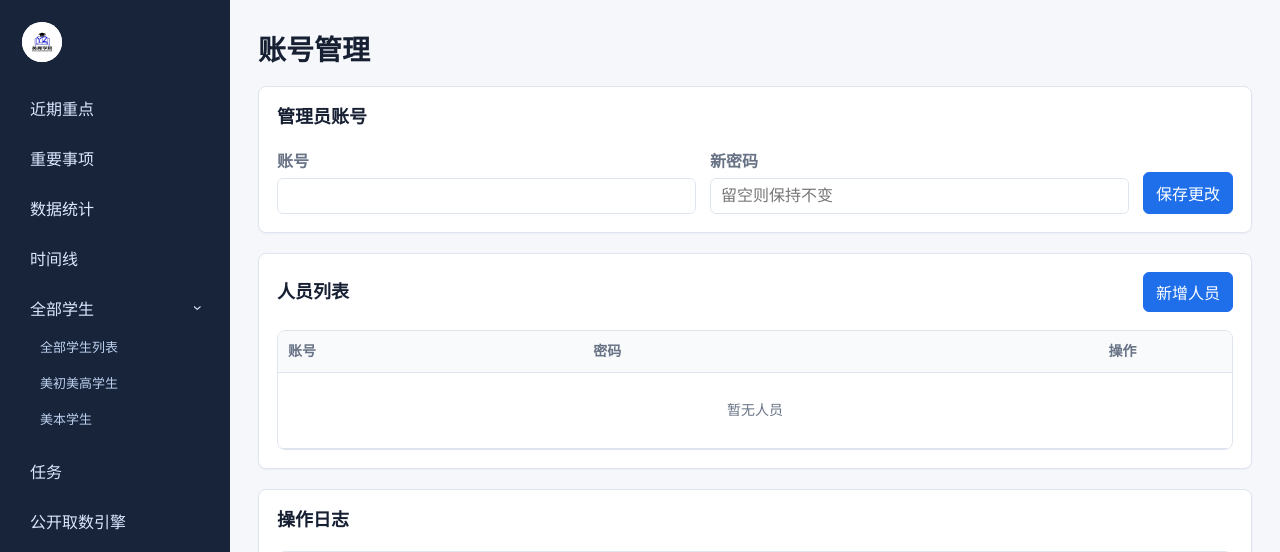
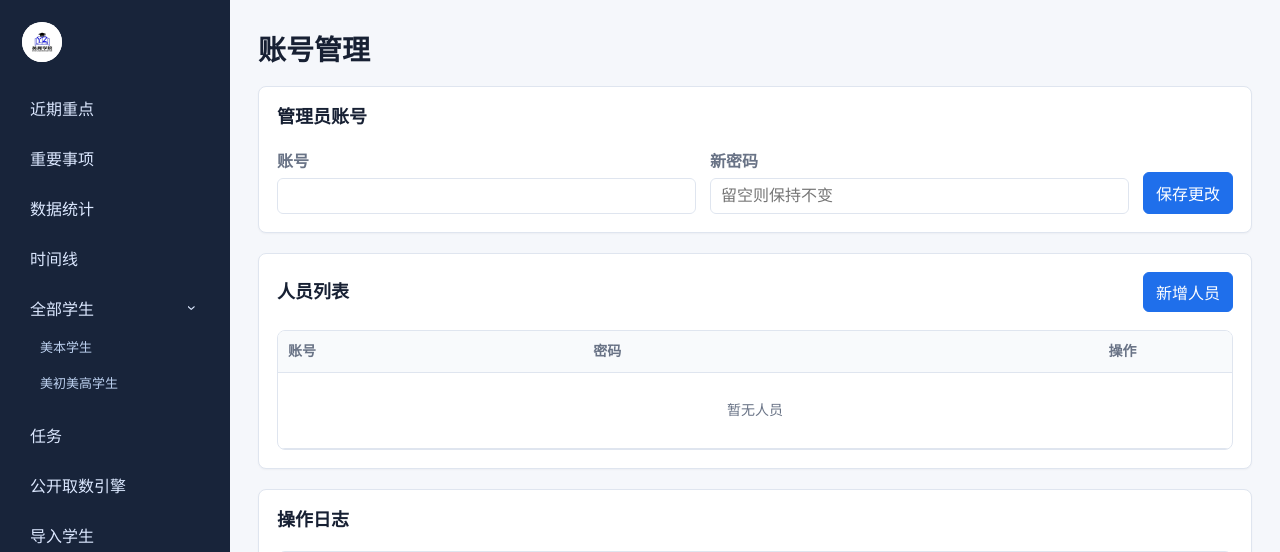
Before and after one commit to EastsCloud/starlabs-crm-demo, a Python web app: template app/templates/accounts.html in a window 1280 px wide, after a click that opens the changed part. Shown: the top 552 px of the page. Run offline with Jinja, Linux system fonts and the light colour scheme; the template is opened without the code that fills it, so the values that code supplies are empty.

Commit message:
Sync persistent student navigation

```diff
--- a/app/static/style.css
+++ b/app/static/style.css
@@ -578,7 +578,9 @@ label input, label select, label textarea { color: var(--ink); font-weight: 400;
 .credential-details summary { font-size: 14px; color: var(--blue); cursor: pointer; }
 .record-details > summary { font-size: 14px; color: var(--blue); cursor: pointer; }
 .record-details[open] > summary { margin-bottom: 20px; }
-.student-nav summary { display: flex; align-items: center; justify-content: space-between; padding: 10px 12px; border-radius: 6px; color: #dce8ff; cursor: pointer; list-style: none; }
+.student-nav summary { display: flex; align-items: center; justify-content: space-between; padding: 0; border-radius: 6px; color: #dce8ff; cursor: pointer; list-style: none; }
+.student-nav summary a { flex: 1; min-width: 0; }
+.student-nav .nav-chevron { display: inline-flex; align-items: center; justify-content: center; flex: 0 0 40px; align-self: stretch; }
 .student-nav summary::-webkit-details-marker { display: none; }
 .student-nav summary:hover { background: rgba(255,255,255,.1); }
 .student-nav[open] .nav-chevron { transform: rotate(90deg); }
--- a/app/templates/base.html
+++ b/app/templates/base.html
@@ -4,7 +4,7 @@
   <meta charset="utf-8">
   <meta name="viewport" content="width=device-width, initial-scale=1">
   <title>{% block title %}申请管理系统{% endblock %}</title>
-  <link rel="stylesheet" href="{{ url_for('static', path='/style.css') }}?v=20260920b">
+  <link rel="stylesheet" href="{{ url_for('static', path='/style.css') }}?v=20260920c">
 </head>
 <body>
   <aside class="sidebar">
@@ -19,8 +19,8 @@
       <a href="/statistics">数据统计</a>
       <a href="/timeline">时间线</a>
       <details class="student-nav">
-        <summary><span>全部学生</span><span class="nav-chevron" aria-hidden="true">›</span></summary>
-        <div class="subnav"><a href="/students">全部学生列表</a><a href="/students?student_type=school">美初美高学生</a><a href="/students?student_type=college">美本学生</a></div>
+        <summary><a href="/students" data-student-list>全部学生</a><span class="nav-chevron" aria-hidden="true">›</span></summary>
+        <div class="subnav"><a href="/students?student_type=college">美本学生</a><a href="/students?student_type=school">美初美高学生</a></div>
       </details>
       <a href="/tasks">任务</a>
       <a href="/data-engine">公开取数引擎</a>
@@ -102,16 +102,17 @@
     }
     [["due_date","time_node"],["start_date","start_time_node"],["end_date","end_time_node"],["deadline","deadline_time_node"],["result_date","result_time_node"],["exam_date","exam_time_node"],["date","date_time_node"],["next_follow_up","follow_up_time_node"]].forEach(pair => bindDateNode(pair[0], pair[1]));
 
-    document.querySelectorAll(".nav-group").forEach(function (group) {
-      const key = "nav:" + group.dataset.navKey;
-      const saved = localStorage.getItem(key);
-      if (saved === "open") group.open = true;
-      if (saved === "closed") group.open = false;
-      const setLabel = () => group.querySelector(".toggle-label").textContent = group.open ? "收起" : "展开";
-      setLabel();
-      group.addEventListener("toggle", function () {
-        localStorage.setItem(key, group.open ? "open" : "closed");
-        setLabel();
+    document.querySelectorAll(".student-nav").forEach(function (group) {
+      const key = "nav:students";
+      try { group.open = localStorage.getItem(key) === "open"; } catch (_) {}
+      const saveState = () => {
+        try { localStorage.setItem(key, group.open ? "open" : "closed"); } catch (_) {}
+      };
+      group.addEventListener("toggle", saveState);
+      group.querySelector("[data-student-list]").addEventListener("click", function () {
+        group.open = true;
+        // Save before link navigation; the native toggle event can arrive later.
+        saveState();
       });
     });
     document.addEventListener("submit", function (event) {
```
